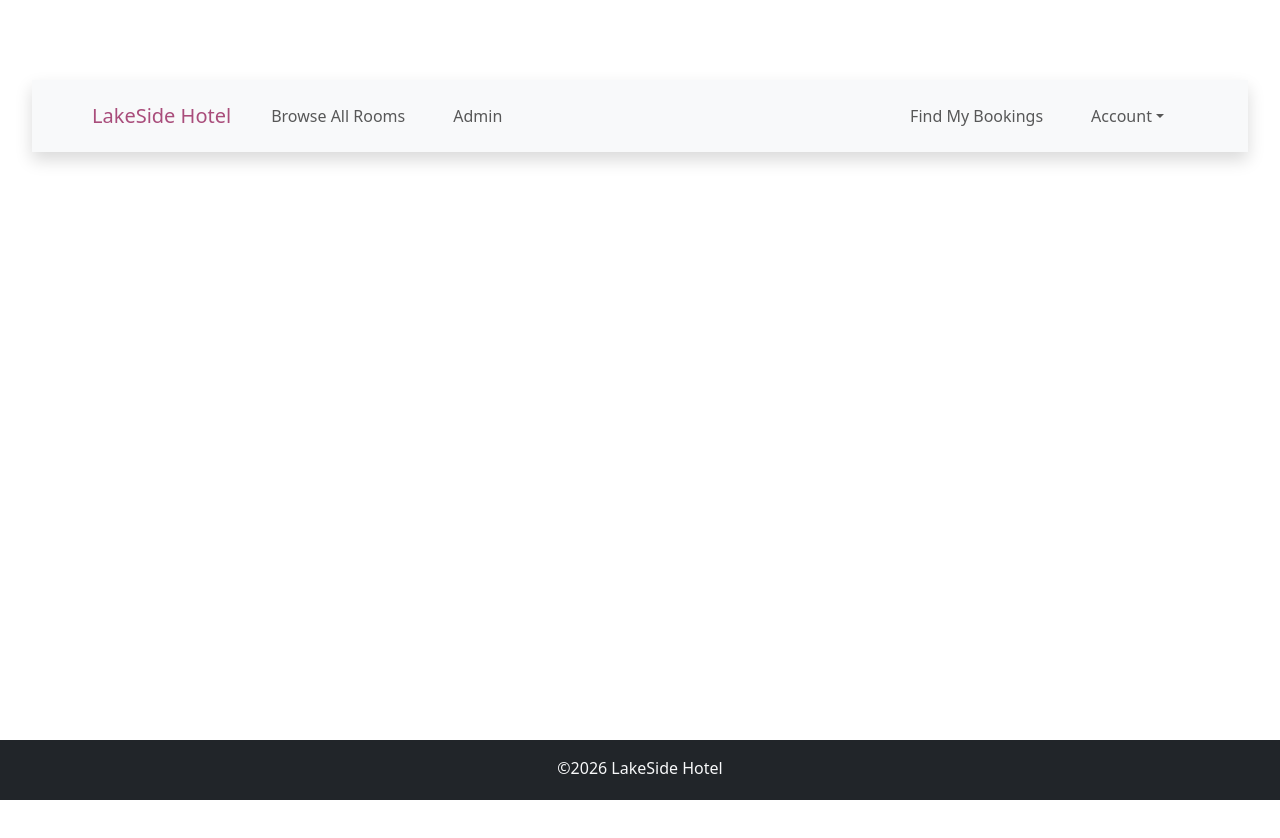
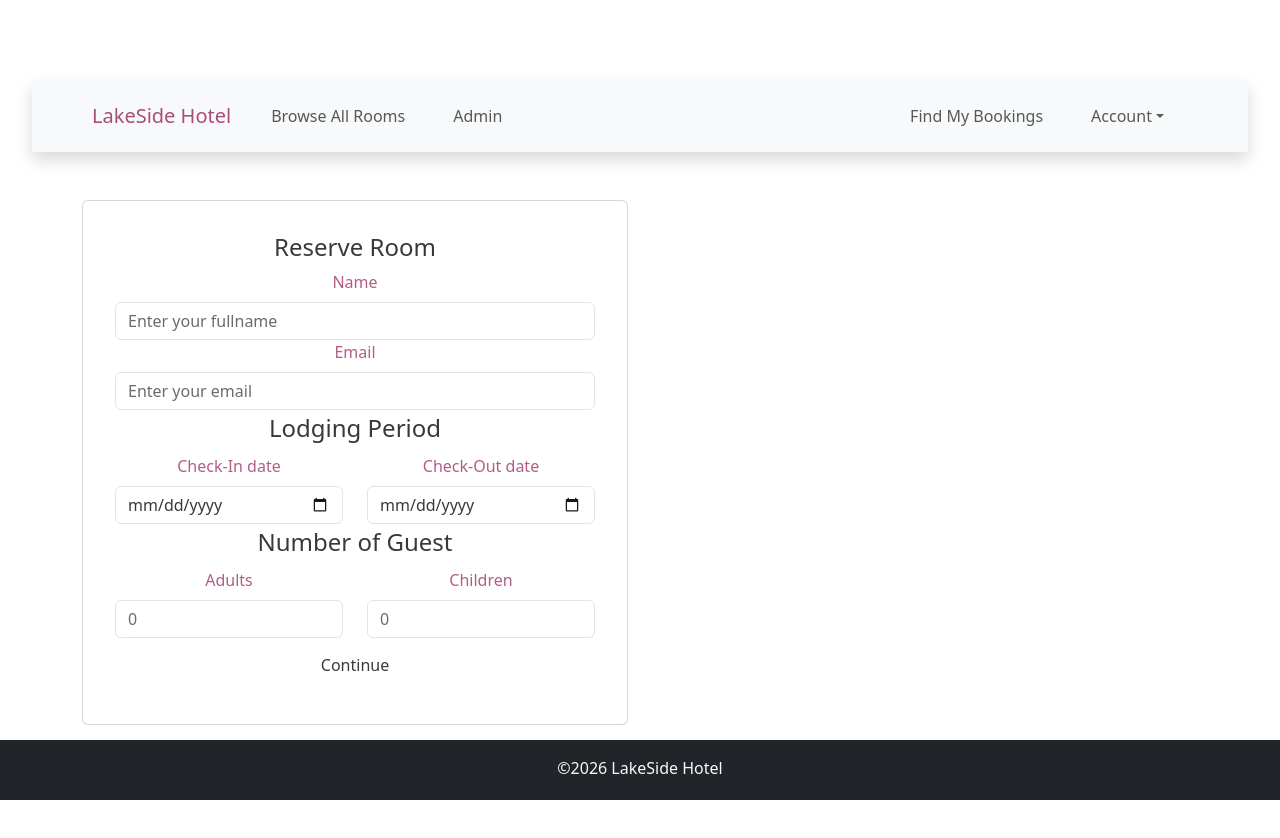
Before and after one commit to aseemjan/LakeSideHotel-Client, a React (Vite) app: page /book-room/1 in a window 1280 px wide. Shown: the top 838 px of the page. Before the commit the page ends 800 px from the top, so only its background shows below. Built offline with nearby package versions, Linux system fonts and the light colour scheme; no server answers.

Commit message:
feat(booking success): implement booking success logic, booking form UI and bugs fix

```diff
--- a/src/App.jsx
+++ b/src/App.jsx
@@ -10,12 +10,15 @@ import NavBar from "./components/layout/NavBar"
 import Footer from "./components/layout/Footer"
 import RoomListing from "./components/room/RoomListing"
 import Admin from "./components/admin/Admin"
+import Checkout from "./components/booking/Checkout"
+import BookingSuccess from "./components/booking/BookingSuccess"
 
 import 'bootstrap/dist/css/bootstrap.min.css'
 import { useState } from 'react'
 import reactLogo from './assets/react.svg'
 import viteLogo from '/vite.svg'
 import './App.css'
+
 
 function App() {
   return(
@@ -28,8 +31,10 @@ function App() {
           <Route path="/edit-room/:roomId" element={<EditRoom />} />
           <Route path="/existing-rooms" element={<ExistingRooms />} />
           <Route path="/add-room" element={<AddRoom />} />
+          <Route path="/book-room/:roomId" element={<Checkout />} />
           <Route path="/browse-all-rooms" element={<RoomListing />} />
           <Route path="/admin" element={<Admin />} />
+          <Route path="/booking-success" element={<BookingSuccess />} />
         </Routes>
       </Router>
         <Footer />
--- a/src/components/booking/BookingForm.jsx
+++ b/src/components/booking/BookingForm.jsx
@@ -1,6 +1,5 @@
 import React, {useState, useEffect} from 'react'
 import { useNavigate, useParams } from "react-router-dom"
-import { useAuth } from "../auth/AuthProvider"
 import moment from "moment"
 import { Form, FormControl, Button } from "react-bootstrap"
 import BookingSummary from "./BookingSummary"
@@ -108,9 +107,158 @@ const BookingForm = () => {
 	}
 
   return (
-    <div>
+    <>
+		<div className="container mb-5">
+			<div className="row">
+				<div className="col-md-6">
+					<div className="card card-body mt-5">
+						<h4 className="card-title">Reserve Room</h4>
 
-    </div>
+						<Form noValidate validated={validated} onSubmit={handleSubmit}>
+							<Form.Group>
+								<Form.Label htmlFor="guestFullName" className="hotel-color">
+									Name
+								</Form.Label>
+								<FormControl
+									required
+									type="text"
+									id="guestFullName"
+									name="guestFullName"
+									value={booking.guestFullName}
+									placeholder="Enter your fullname"
+									onChange={handleInputChange}
+								/>
+								<Form.Control.Feedback type="invalid">
+									Please enter your Full Name
+								</Form.Control.Feedback>
+							</Form.Group>
+
+							<Form.Group>
+								<Form.Label htmlFor="guestEmail" className="hotel-color">
+									Email
+								</Form.Label>
+								<FormControl
+									required
+									type="email"
+									id="guestEmail"
+									name="guestEmail"
+									value={booking.guestEmail}
+									placeholder="Enter your email"
+									onChange={handleInputChange}
+								/>
+								<Form.Control.Feedback type="invalid">
+									Please enter a valid email address
+								</Form.Control.Feedback>
+							</Form.Group>
+
+							<fieldset style={{ border: "2px" }}>
+								<legend>Lodging Period</legend>
+								<div className="row">
+									<div className="col-6">
+										<Form.Label htmlFor="checkInDate" className="hotel-color">
+											Check-In date
+										</Form.Label>
+										<FormControl
+											required
+											type="date"
+											id="checkInDate"
+											name="checkInDate"
+											value={booking.checkInDate}
+											placeholder="check-in-date"
+											min={moment().format("MMM Do, YYYY")}
+											onChange={handleInputChange}
+										/>
+										<Form.Control.Feedback type="invalid">
+											Please select a Check-In date.
+										</Form.Control.Feedback>
+									</div>
+
+									<div className="col-6">
+										<Form.Label htmlFor="checkOutDate" className="hotel-color">
+											Check-Out date
+										</Form.Label>
+										<FormControl
+											required
+											type="date"
+											id="checkOutDate"
+											name="checkOutDate"
+											value={booking.checkOutDate}
+											placeholder="check-out-date"
+											min={moment().format("MMM Do, YYYY")}
+											onChange={handleInputChange}
+										/>
+										<Form.Control.Feedback type="invalid">
+											Please select a Check-Out date.
+										</Form.Control.Feedback>
+									</div>
+									{errorMessage && <p className="error-message text-danger">{errorMessage}</p>}
+								</div>
+							</fieldset>
+
+							<fieldset style={{ border: "2px" }}>
+								<legend>Number of Guest</legend>
+								<div className="row">
+									<div className="col-6">
+										<Form.Label htmlFor="numOfAdults" className="hotel-color">
+											Adults
+										</Form.Label>
+										<FormControl
+											required
+											type="number"
+											id="numOfAdults"
+											name="numOfAdults"
+											value={booking.numOfAdults}
+											min={1}
+											placeholder="0"
+											onChange={handleInputChange}
+										/>
+										<Form.Control.Feedback type="invalid">
+											Please select at least 1 adult.
+										</Form.Control.Feedback>
+									</div>
+									<div className="col-6">
+										<Form.Label htmlFor="numOfChildren" className="hotel-color">
+											Children
+										</Form.Label>
+										<FormControl
+											required
+											type="number"
+											id="numOfChildren"
+											name="numOfChildren"
+											value={booking.numOfChildren}
+											placeholder="0"
+											min={0}
+											onChange={handleInputChange}
+										/>
+										<Form.Control.Feedback type="invalid">
+											Select 0 if no children
+										</Form.Control.Feedback>
+									</div>
+								</div>
+								</fieldset>
+
+							<div className="fom-group mt-2 mb-2">
+								<button type="submit" className="btn btn-hotel">
+									Continue
+								</button>
+							</div>
+						</Form>
+					</div>
+				</div>
+
+				<div className="col-md-4">
+					{isSubmitted && (
+						<BookingSummary
+							booking={booking}
+							payment={calculatePayment()}
+							onConfirm={handleFormSubmit}
+							isFormValid={validated}
+						/>
+					)}
+				</div>
+			</div>
+		</div>
+	</>
   )
 }
 
--- a/src/components/booking/BookingSuccess.jsx
+++ b/src/components/booking/BookingSuccess.jsx
@@ -1,5 +1,6 @@
 import React from 'react'
-import { useLocation } from "react-router-dom"
+import {Link, useLocation } from "react-router-dom"
+import Header from "../common/Header"
 
 const BookingSuccess = () => {
     const location = useLocation()
--- a/src/components/booking/BookingSummary.jsx
+++ b/src/components/booking/BookingSummary.jsx
@@ -1,8 +1,9 @@
-import React, {useState} from 'react'
+import React, {useState, useEffect} from 'react'
 import moment from "moment"
+import Button from "react-bootstrap/Button"
 import { useNavigate } from "react-router-dom"
 
-const BookingSummary = (booking, payment, isFormValid, onConfirm) => {
+const BookingSummary = ({booking, payment, isFormValid, onConfirm}) => {
     const checkInDate = moment(booking.checkInDate)
     const checkOutDate = moment(booking.checkOutDate)
     const numberOfDays = checkOutDate.diff(checkInDate, "days")
@@ -32,7 +33,7 @@ const BookingSummary = (booking, payment, isFormValid, onConfirm) => {
         <h4>Reservation Summary</h4>
 
         <p>
-            Full Name : <strong>{booking.guestName}</strong>
+            Full Name : <strong>{booking.guestFullName}</strong>
         </p>
         <p>
             Email : <strong>{booking.guestEmail}</strong>
@@ -49,10 +50,10 @@ const BookingSummary = (booking, payment, isFormValid, onConfirm) => {
         <div>
             <h5>Number Of Guests</h5>
             <strong>
-                Adult{booking.numberOfAdults > 1 ? "s" : ""} :  {booking.numberOfAdults}
+                Adult{booking.numOfAdults > 1 ? "s" : ""} :  {booking.numOfAdults}
             </strong>
             <strong>
-                Children : {booking.numberOfChildren}
+                <p>Children : {booking.numOfChildren} </p>
             </strong>
         </div>
         {payment > 0 ? (
@@ -63,7 +64,7 @@ const BookingSummary = (booking, payment, isFormValid, onConfirm) => {
 
             {isFormValid && !isBookingConfirmed ? (
                 <Button
-                    varient ="success" onClick={handleConfirmBooking}>
+                    variant ="success" onClick={handleConfirmBooking}>
                     {isProcessingPayment  ? (
                         <>
                         <span
--- /dev/null
+++ b/src/components/booking/Checkout.jsx
@@ -0,0 +1,12 @@
+import React from 'react'
+import BookingForm from "./BookingForm"
+
+const Checkout = () => {
+  return (
+    <div>
+      <BookingForm />
+    </div>
+  )
+}
+
+export default Checkout
```
Also changed, not shown: src/components/room/RoomCard.jsx (+5 -2 lines).
